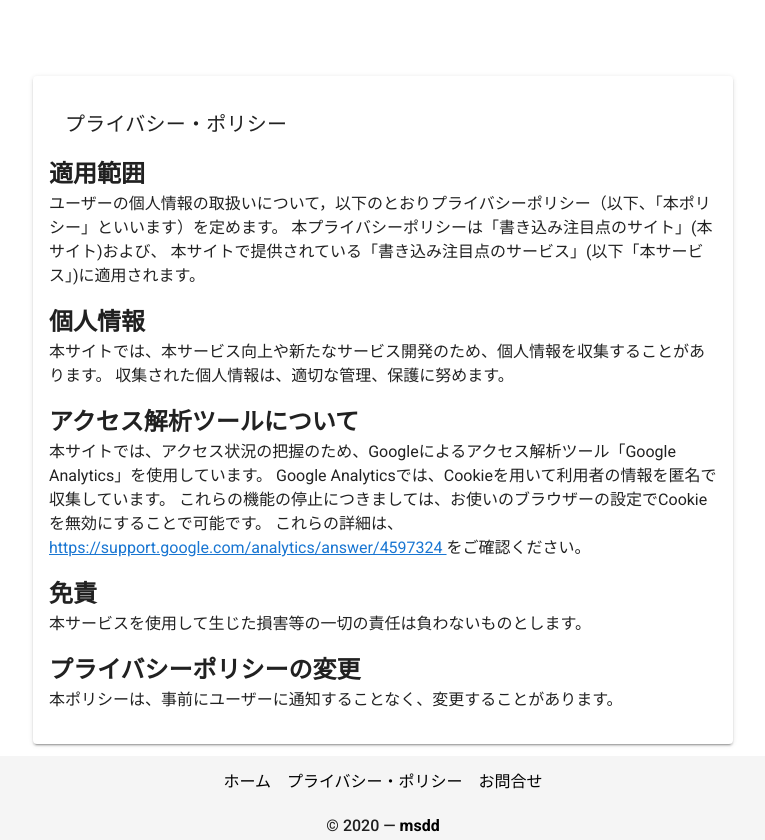
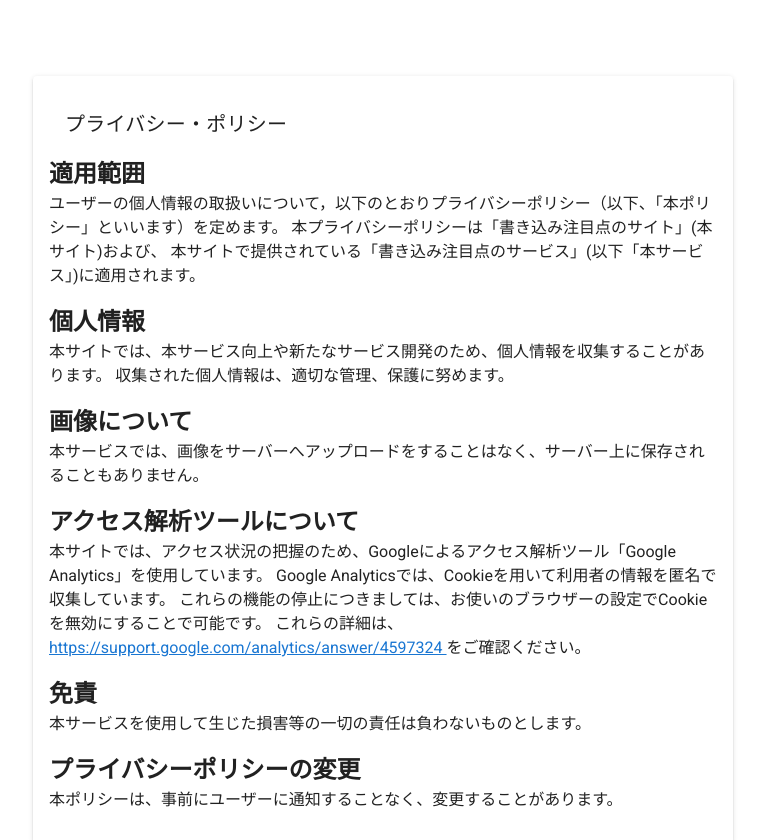
Before and after one commit to 3sdd/kakikomi-tyumokuten, a Nuxt app: page /privacy-policy in a window 1280 px wide. Shown: the top 840 px of the page, without its empty margins (257-1022 px from the left). Built offline with nearby package versions, Linux system fonts and the light colour scheme.

Commit message:
プライバシーポリシーに画像について追記

```diff
--- a/pages/privacy-policy.vue
+++ b/pages/privacy-policy.vue
@@ -17,6 +17,12 @@
                 <p>
                     本サイトでは、本サービス向上や新たなサービス開発のため、個人情報を収集することがあります。
                     収集された個人情報は、適切な管理、保護に努めます。
+                </p>
+            </div>
+            <div>
+                <h2>画像について</h2>
+                <p>
+                    本サービスでは、画像をサーバーへアップロードをすることはなく、サーバー上に保存されることもありません。
                 </p>
             </div>
             <div>
```
